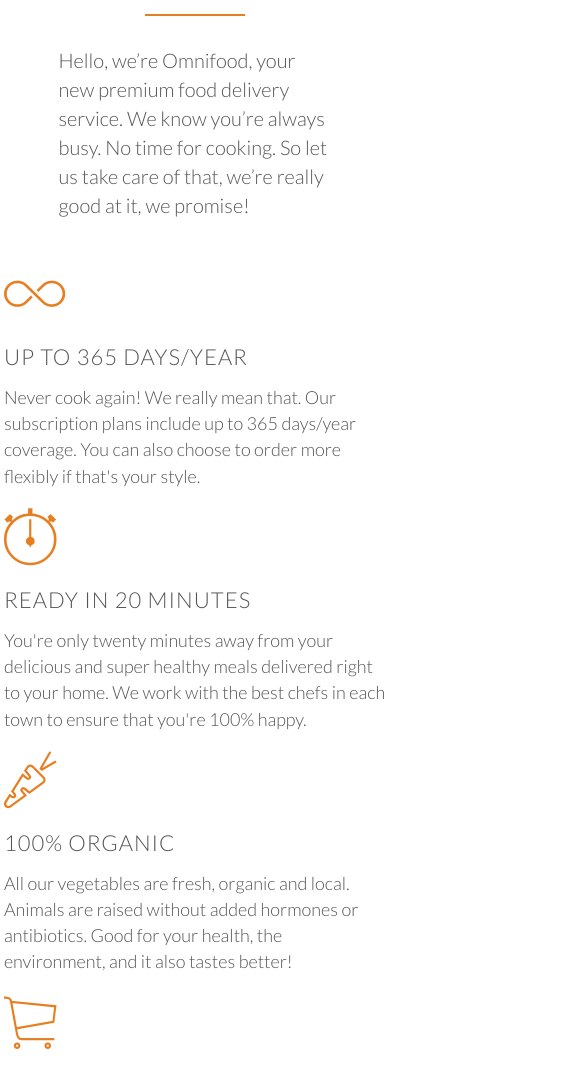
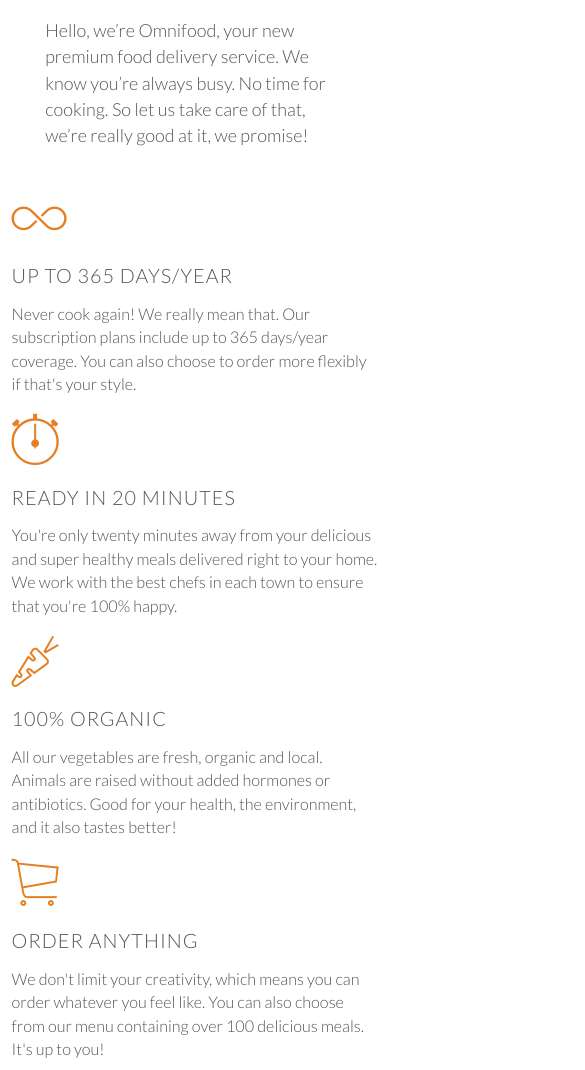
Before and after one commit to rishijatin/OmniFood, a plain HTML site: page index.html in a window 390 px wide. Shown: the part 770-1840 px from the top of the page, 585 px wide, since content can reach past the window. Drawn offline with Linux system fonts and the light colour scheme; files whose address does not match are found by name.

Commit message:
Responsive part started

```diff
--- a/index.html
+++ b/index.html
@@ -8,6 +8,7 @@
     <link rel="stylesheet" type="text/css" href="vendors/css/normalise.css">
     <link rel="stylesheet" type="text/css" href="vendors/css/Grid.css">
     <link rel="stylesheet" type="text/css" href="resources/css/style.css">
+    <link rel="stylesheet" type="text/css" href="resources/css/queries.css">
     <link href="https://fonts.googleapis.com/css?family=Lato:100,300,300i,400&display=swap" rel="stylesheet">
     <title>Foodie.com</title>
 </head>
--- /dev/null
+++ b/resources/css/queries.css
@@ -0,0 +1,42 @@
+
+/* For widths between 768px to 1200pc( as width of our row is 1140px) */
+@media  only screen and (max-width :1200px)
+{
+    .hero-text-box
+    {
+        width: 100%;
+        padding: 0 2%;
+    }
+    .row{padding: 0 2%;}
+
+}
+
+
+/* For widths between 768px to 1023px */
+@media  only screen and (max-width :1023px)
+{
+        body{font-size: 18px;}
+
+        section{padding: 60px 0;}
+
+        .long-copy
+        {
+            width: 80%;
+            margin-left: 10%;
+        }
+}
+
+
+
+/* For widths between 480px to 767px */
+@media  only screen and (max-width :767px)
+{
+
+}
+
+
+/* For widths between 0px to 480px */
+@media  only screen and (max-width :480px)
+{
+
+}
```
